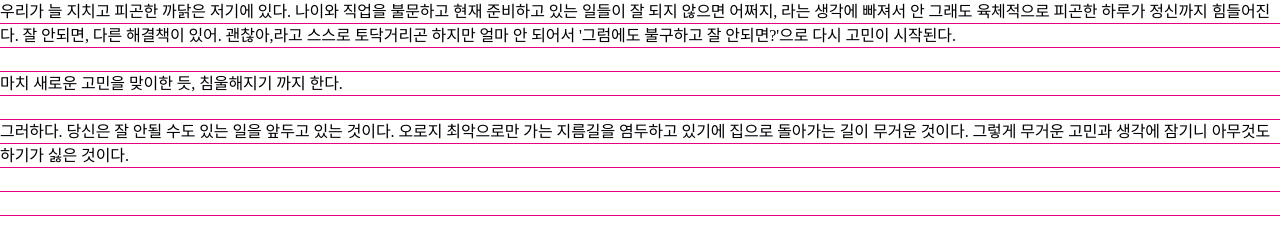
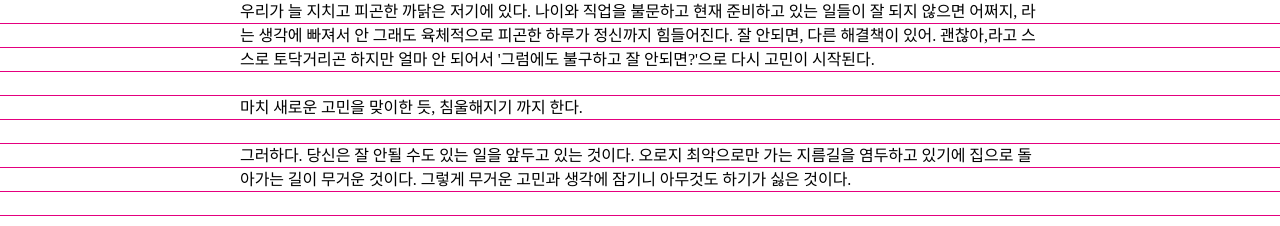
Before and after one commit to Yoon-Joung/yoon-joung.github.io, a plain HTML site: page 20170214/typography.html in a window 1280 px wide. Shown: the top 226 px of the page. Drawn offline with Linux system fonts and the light colour scheme; a web font is replaced by a local one.

Commit message:
css 본문 여백 좌우정렬 업데이트
width값 주고 margin auto 넣기

```diff
--- a/20170214/css/Typography.css
+++ b/20170214/css/Typography.css
@@ -1,6 +1,9 @@
 body{
     /* 공간초기화 */
-    margin: 0;
+    width: 800px;
+    margin: 0 auto;
+    /*margin-left: auto;
+    margin-right: auto;*/
     background: url("../images/leading-24px.png")
 }
 p{
```
